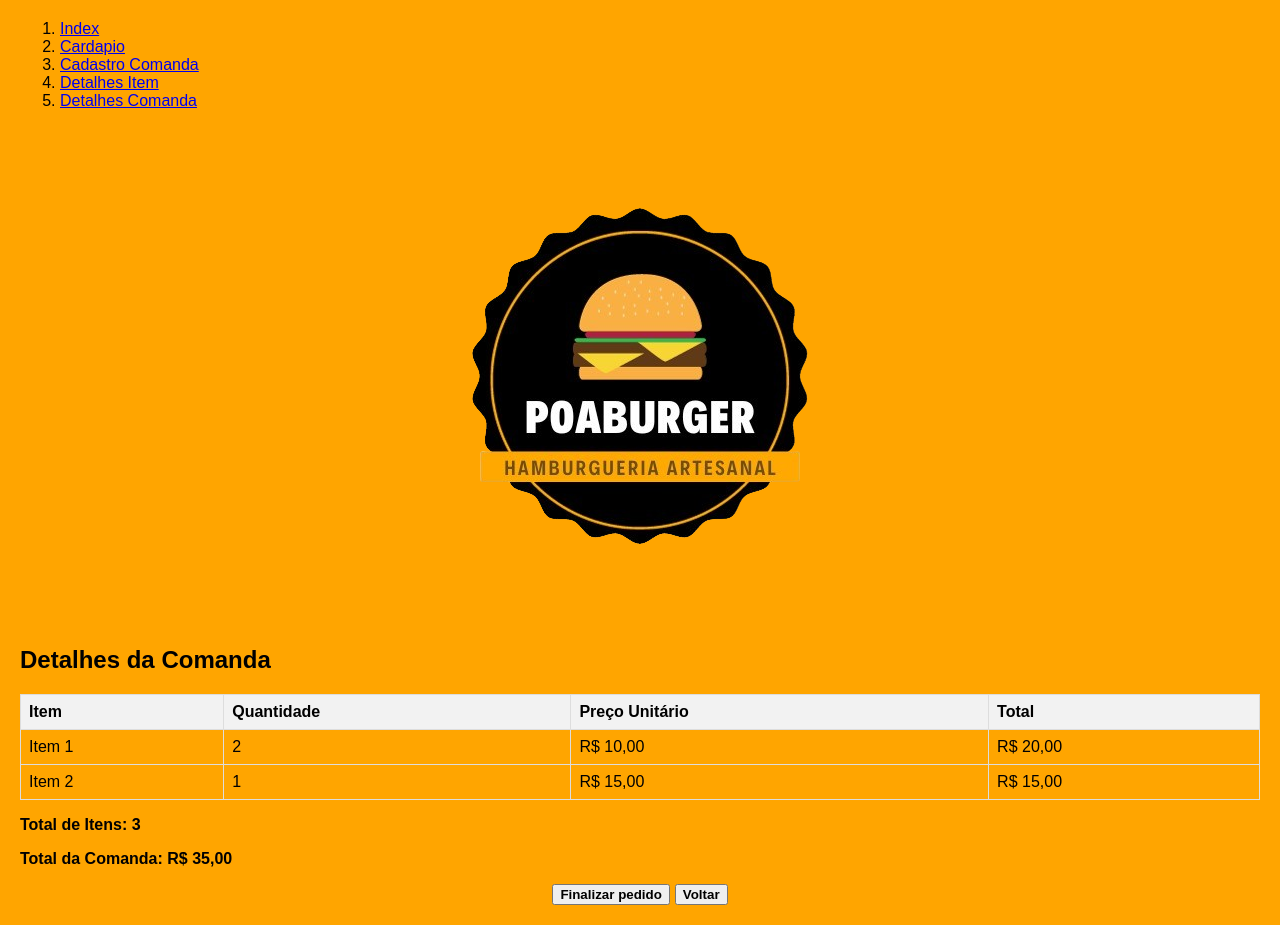
After one commit to marlonprado04/PROJETO_php_QI_web_ii_projeto_final, a PHP site: page /view/detalhesComanda.php in a window 1280 px wide. The commit adds this page. Run offline with PHP 8.4, Linux system fonts and the light colour scheme.

Commit message:
adicionei atualizações dos detalhes da comanda e mudei a extensao dos arquivos

```diff
--- /dev/null
+++ b/view/detalhesComanda.php
@@ -0,0 +1,74 @@
+<!DOCTYPE html>
+<html lang="en">
+
+<head>
+    <meta charset="UTF-8">
+    <meta name="viewport" content="width=device-width, initial-scale=1.0">
+    <title>Detalhes da Comanda</title>
+    <link rel="stylesheet" href="./src/css/detalhesComanda.css">
+</head>
+
+<body>
+
+    <header>
+        <ol>
+            <li> <a href="../index.php">Index</a></li>
+            <li> <a href="cardapio.php">Cardapio</a></li>
+            <li> <a href="cadastroComanda.php">Cadastro Comanda</a></li>
+            <li> <a href="detalhesItem.php">Detalhes Item</a></li>
+            <li> <a href="#">Detalhes Comanda</a></li>
+        </ol>
+    </header>
+
+    <div class="foto">
+        <img src="./src/img/logo.png" alt="">
+    </div>
+
+    <h2 class="titulo">Detalhes da Comanda</h2>
+
+
+
+
+    <table>
+        <thead>
+
+
+            <tr>
+                <th>Item</th>
+                <th>Quantidade</th>
+                <th>Preço Unitário</th>
+                <th>Total</th>
+            </tr>
+        </thead>
+        <tbody>
+            <tr>
+                <td>Item 1</td>
+                <td>2</td>
+                <td>R$ 10,00</td>
+                <td>R$ 20,00</td>
+            </tr>
+            <tr>
+                <td>Item 2</td>
+                <td>1</td>
+                <td>R$ 15,00</td>
+                <td>R$ 15,00</td>
+            </tr>
+            <!-- Adicione mais linhas conforme necessário -->
+        </tbody>
+    </table>
+
+    <div class="total">
+        <p>Total de Itens: 3</p>
+        <p>Total da Comanda: R$ 35,00</p>
+    </div>
+
+    <div class="button">
+        <button class="button1">Finalizar pedido </button>
+        <button class="button2">Voltar</button>
+    </div>
+
+
+
+</body>
+
+</html>
--- /dev/null
+++ b/view/src/css/detalhesComanda.css
@@ -0,0 +1,49 @@
+
+
+body {
+    background-color:orange;
+    font-family: Arial, sans-serif;
+    margin: 20px;
+}
+
+table {
+ background-color: orange;
+    width: 100%;
+    border-collapse: collapse;
+    margin-top: 20px;
+}
+
+th, td {
+    background-color: orange;
+    border: 1px solid #ddd;
+    padding: 8px;
+    text-align: left;
+}
+
+th {
+    background-color: orange;
+    background-color: #f2f2f2;
+}
+
+.total {
+    background-color: orange;
+    font-weight: bold;
+    margin-top: 10px;
+}
+.foto {
+
+display: flex;
+justify-content:center;
+}
+.button {   display: flex;
+    flex-direction: row;
+    align-items: center;
+    justify-content: center;
+    gap:5px;
+}
+
+.button1{
+    font-weight: bold;
+}
+
+.button2{ font-weight: bold; }
```
Also changed, not shown: index.php (added, +24 -0 lines), view/cadastroComanda.php (renamed from view/cadastroComanda.html, +5 -3 lines), view/cardapio.html (deleted, +0 -132 lines), view/cardapio.php (added, +131 -0 lines), view/detalheComanda.html (deleted, +0 -51 lines), view/detalhesItem.php (renamed from view/detalhesItem.html, +5 -3 lines), view/src/css/detalheComanda.css (deleted, +0 -25 lines).
